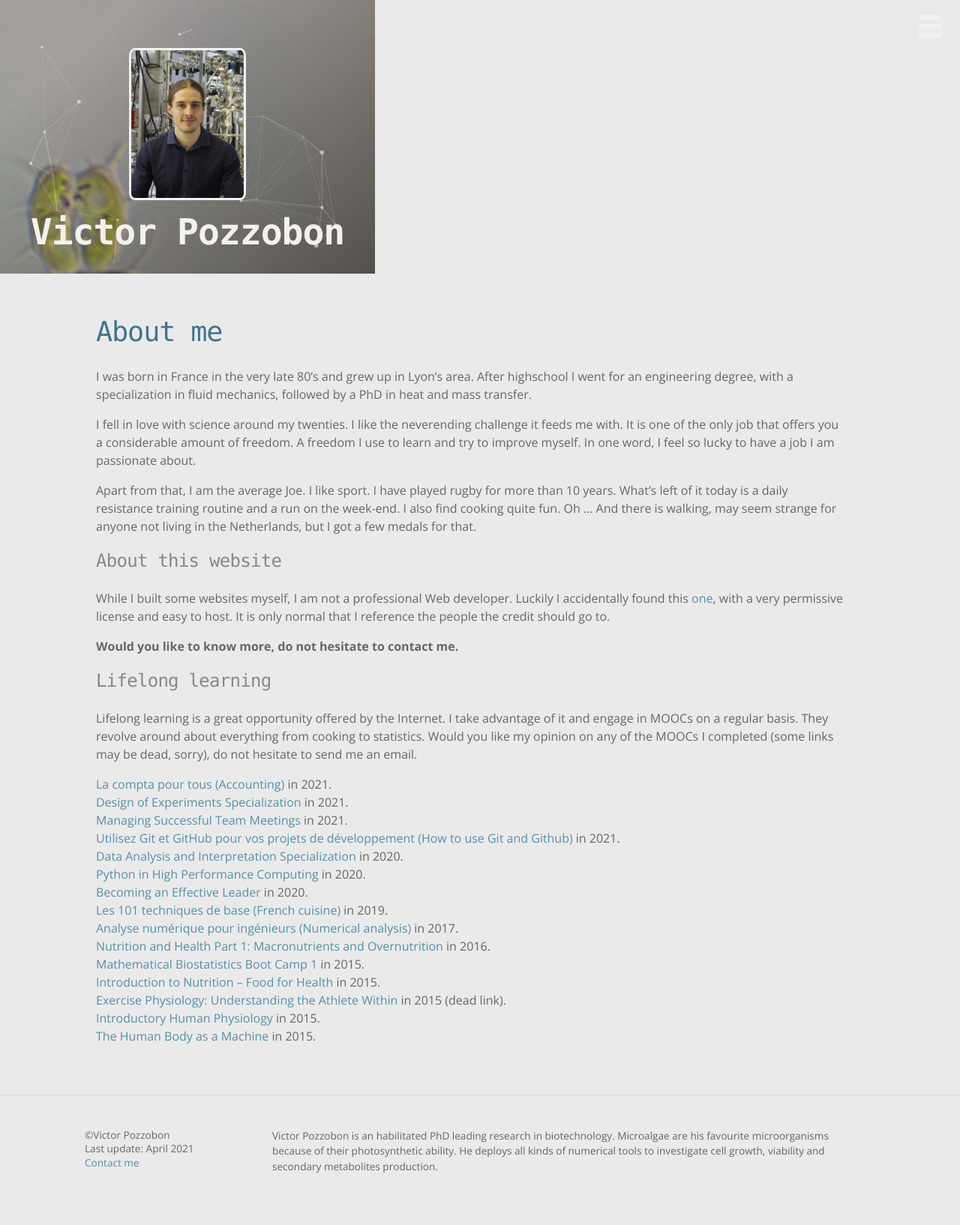
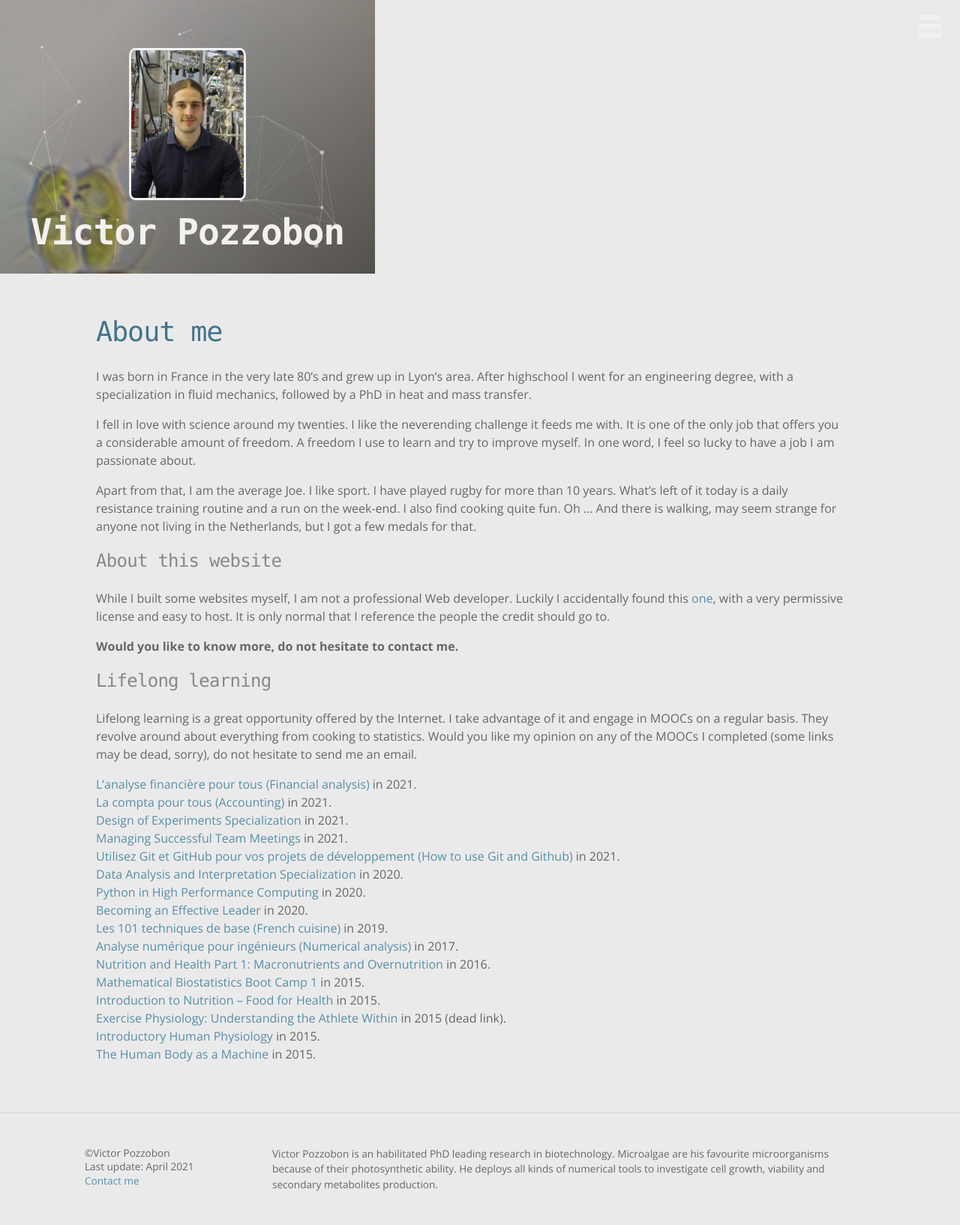
Before and after one commit to victorpozzobon/victorpozzobon.github.io, a Jekyll site: the page built from _pages/about.md, in a window 1280 px wide. Shown: the whole page at 75% size. Built offline with Jekyll 4.4.1, drawn with Linux system fonts in a browser that asks for light colours; before the commit the page ends 1610 px from its top, so only the background shows below that.

Commit message:
New MOOC

```diff
--- a/_pages/about.md
+++ b/_pages/about.md
@@ -39,7 +39,8 @@ I take advantage of it and engage in MOOCs on a regular basis. They revolve arou
 about everything from cooking to statistics. Would you like my opinion on any of the
 MOOCs I completed (some links may be dead, sorry), do not hesitate to send me an email.
 
-[La compta pour tous (Accounting)](https://www.fun-mooc.fr/courses/course-v1:CNAM+01021+session06/about) in 2021. <br/>
+[L'analyse financière pour tous  (Financial analysis)](https://www.fun-mooc.fr/en/cours/lanalyse-financiere-pour-tous/) in 2021. <br/>
+[La compta pour tous (Accounting)](https://www.fun-mooc.fr/en/cours/la-compta-pour-tous/) in 2021. <br/>
 [Design of Experiments Specialization](https://www.coursera.org/specializations/design-experiments) in 2021. <br/>
 [Managing Successful Team Meetings](https://alison.com/course/business-communication-managing-successful-team-meetings-revised) in 2021. <br/>
 [Utilisez Git et GitHub pour vos projets de développement (How to use Git and Github)](https://openclassrooms.com/fr/courses/5641721-utilisez-git-et-github-pour-vos-projets-de-developpement) in 2021. <br/>
```
